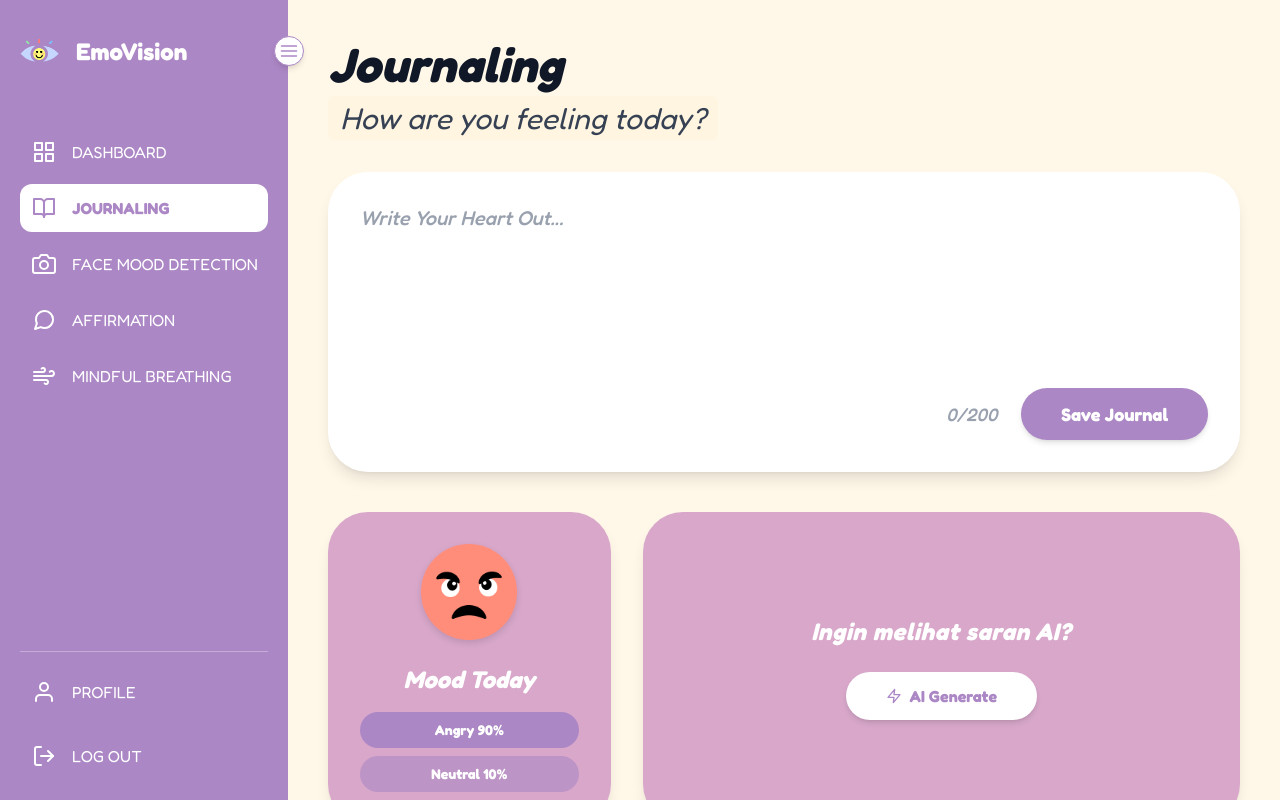
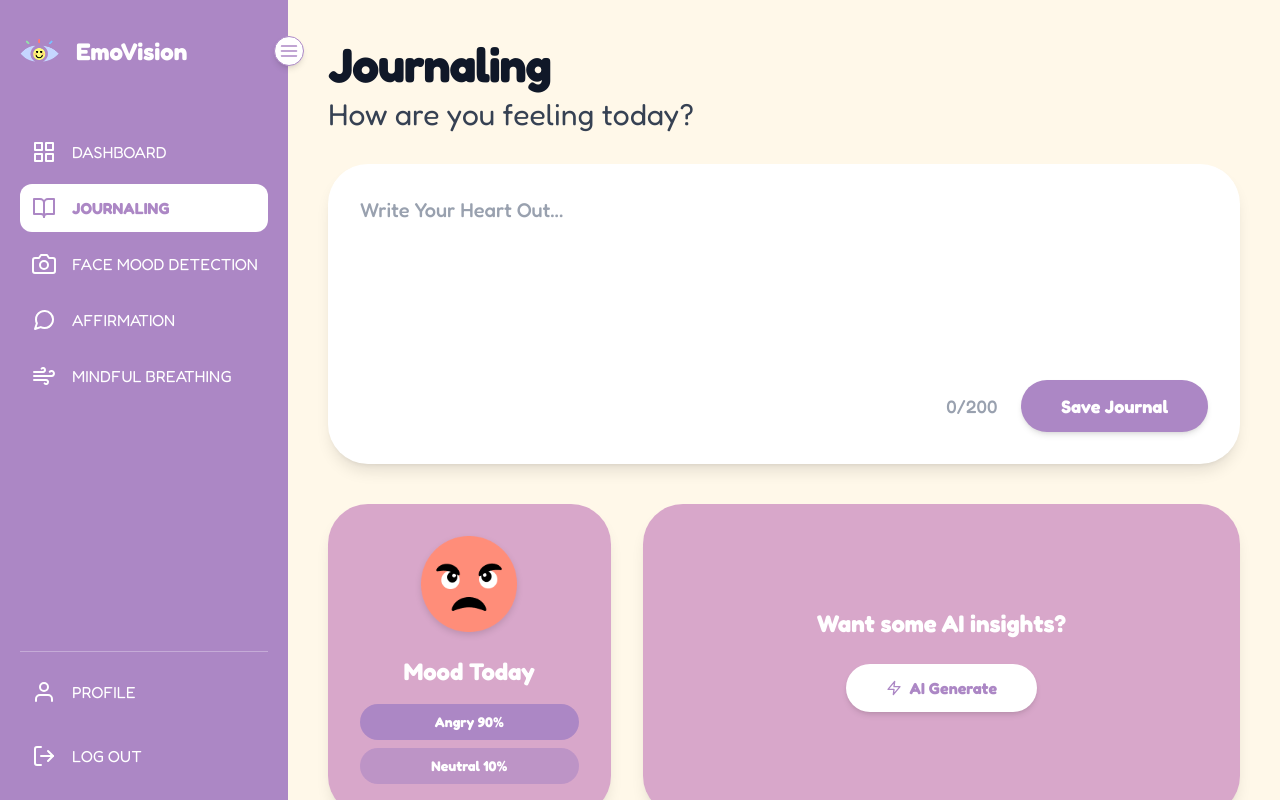
Before and after one commit to EmoVision-Capstone-Project/emovision-frontend, a React (Vite) app: page /journaling in a window 1280 px wide. Built offline with nearby package versions, Linux system fonts and the light colour scheme; no server answers; sample sign-in values are in the browser's storage.

Commit message:
edit page Journaling: Typography

```diff
--- a/src/pages/Journaling.jsx
+++ b/src/pages/Journaling.jsx
@@ -118,15 +118,13 @@ export default function Journaling() {
       <div className="flex-1 overflow-y-auto">
         <div className="p-5 pt-20 md:p-10 max-w-6xl mx-auto min-h-screen">
           <div className="mb-8">
-            <h1 className="text-5xl font-bold text-gray-900 mb-2 italic">Journaling</h1>
-            <p className="text-3xl text-gray-700 bg-[#FFF5E1] inline-block px-3 py-1 rounded-md italic">
-              How are you feeling today?
-            </p>
+            <h1 className="text-5xl font-bold text-gray-900 mb-2 tracking-tight">Journaling</h1>
+            <p className="text-3xl text-gray-700">How are you feeling today?</p>
           </div>
 
           <div className="bg-white p-8 rounded-[40px] shadow-lg flex flex-col mb-10 min-h-[300px] relative">
             <textarea
-              className="w-full flex-1 resize-none outline-none text-xl text-gray-700 placeholder-gray-400 bg-transparent disabled:opacity-50 italic font-medium"
+              className="w-full flex-1 resize-none outline-none text-xl text-gray-700 placeholder-gray-400 bg-transparent disabled:opacity-50 font-medium"
               placeholder="Write Your Heart Out..."
               maxLength={200}
               value={currentJournal}
@@ -143,7 +141,7 @@ export default function Journaling() {
                 )}
               </div>
               <div className="flex items-center gap-6">
-                <span className="text-gray-400 font-medium text-lg italic">
+                <span className="text-gray-400 font-medium text-lg">
                   {currentJournal.length}/200
                 </span>
                 <button
@@ -164,7 +162,7 @@ export default function Journaling() {
               <div className="w-24 h-24 mb-6">
                 <img src={angryImg} alt="Angry Mood" className="w-full h-full object-contain drop-shadow-md" />
               </div>
-              <h3 className="font-bold text-2xl mb-4 italic">Mood Today</h3>
+              <h3 className="font-bold text-2xl mb-4">Mood Today</h3>
               <div className="flex flex-col gap-2 w-full">
                  <div className="bg-[#AC87C5] py-2 rounded-full text-center text-sm font-bold">Angry 90%</div>
                  <div className="bg-[#AC87C5]/60 py-2 rounded-full text-center text-sm font-bold">Neutral 10%</div>
@@ -174,7 +172,7 @@ export default function Journaling() {
             <div className="bg-[#D8A7CA] p-10 rounded-[40px] shadow-lg text-white md:col-span-2 flex flex-col items-center justify-center min-h-[250px]">
               {!showAiResult ? (
                 <div className="text-center">
-                  <h3 className="font-bold text-2xl mb-6 italic tracking-wide">Ingin melihat saran AI?</h3>
+                  <h3 className="font-bold text-2xl mb-6">Want some AI insights?</h3>
                   <button
                     onClick={() => setShowAiResult(true)}
                     className="bg-white text-[#AC87C5] px-10 py-3 rounded-full font-bold hover:bg-gray-100 transition-all flex items-center gap-2 mx-auto shadow-md"
@@ -194,7 +192,7 @@ export default function Journaling() {
           </div>
 
           <div className="mb-20" ref={myJourneyRef}>
-            <h2 className="text-4xl font-bold text-gray-900 mb-8 italic">My Journey</h2>
+            <h2 className="text-4xl font-bold text-gray-900 mb-8 ">My Journey</h2>
 
             {journalsHistory.length === 0 ? (
               <p className="text-gray-500 text-xl italic">No journal entries have been written yet. Let’s start writing today!</p>
@@ -232,10 +230,10 @@ export default function Journaling() {
                         </span>
 
                         <div className="mt-4 p-6 bg-white/60 rounded-3xl border-l-8 border-[#AC87C5] shadow-sm">
-                          <h4 className="text-[#AC87C5] font-bold italic mb-2 flex items-center gap-2">
+                          <h4 className="text-[#AC87C5] font-bold mb-2 flex items-center gap-2">
                             <FiZap size={20}/> AI Feedback:
                           </h4>
-                          <p className="text-gray-700 italic leading-relaxed font-medium">
+                          <p className="text-gray-700 leading-relaxed font-medium">
                             {item.ai_feedback || "Hasil analisis AI sedang diproses untuk jurnal ini..."}
                           </p>
                         </div>
```
